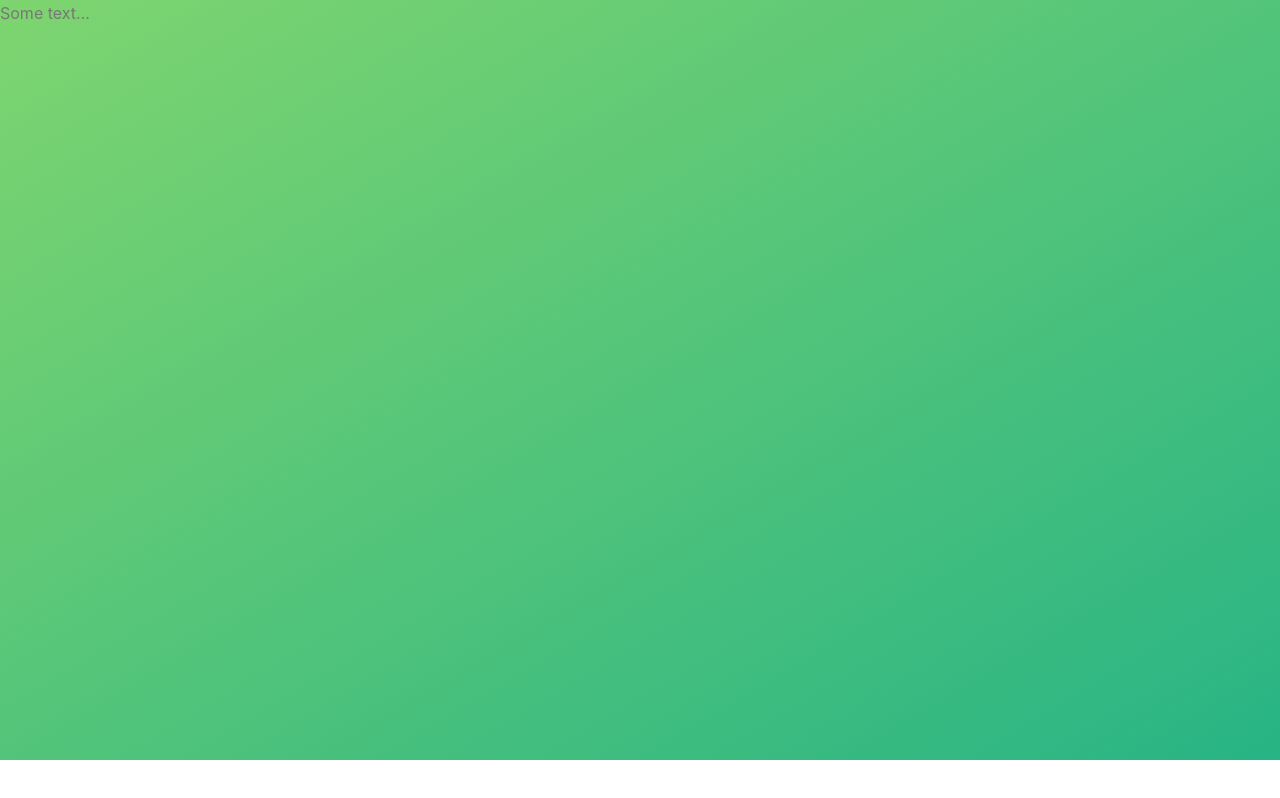
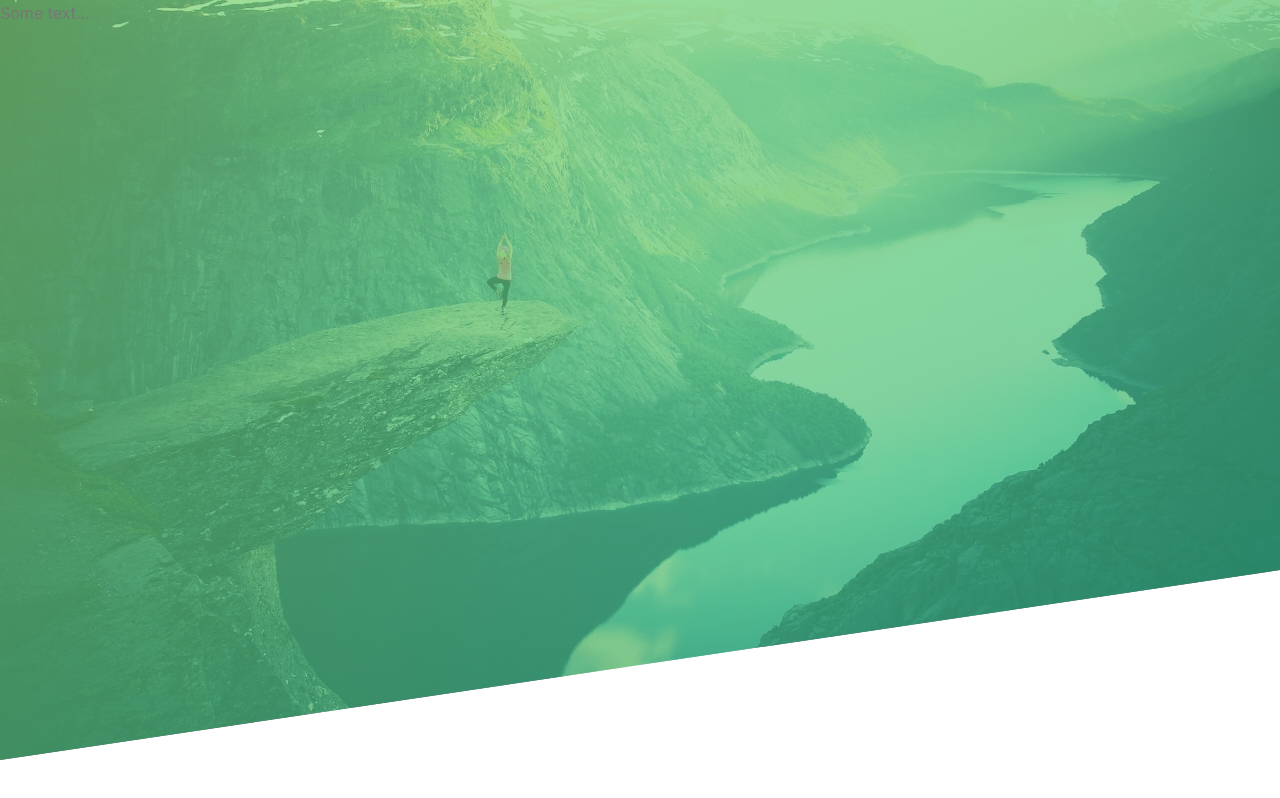
Before and after one commit to Pioneer18/Natours-React, a React (Create React App) app: page / in a window 1280 px wide. Built offline with nearby package versions, Linux system fonts and the light colour scheme.

Commit message:
updating the background image

```diff
--- a/src/Components/Header/Header.css
+++ b/src/Components/Header/Header.css
@@ -1,6 +1,8 @@
 .header {
     height: 95vh;
-    background-image: linear-gradient(to right bottom, #7ed56f, #28b485) ,url('../../Images/hero.jpg');
+    background-image: linear-gradient(to right bottom, #7ed56fb0, #28b485b0) ,url('../../Images/hero.jpg');
     background-size: cover; /* will always try to fit the viewport or element selected to cover*/
     background-position: top;
+
+    clip-path: polygon(0% 0%, 100% 0%, 100% 75%, 0% 100%);
 }
```
